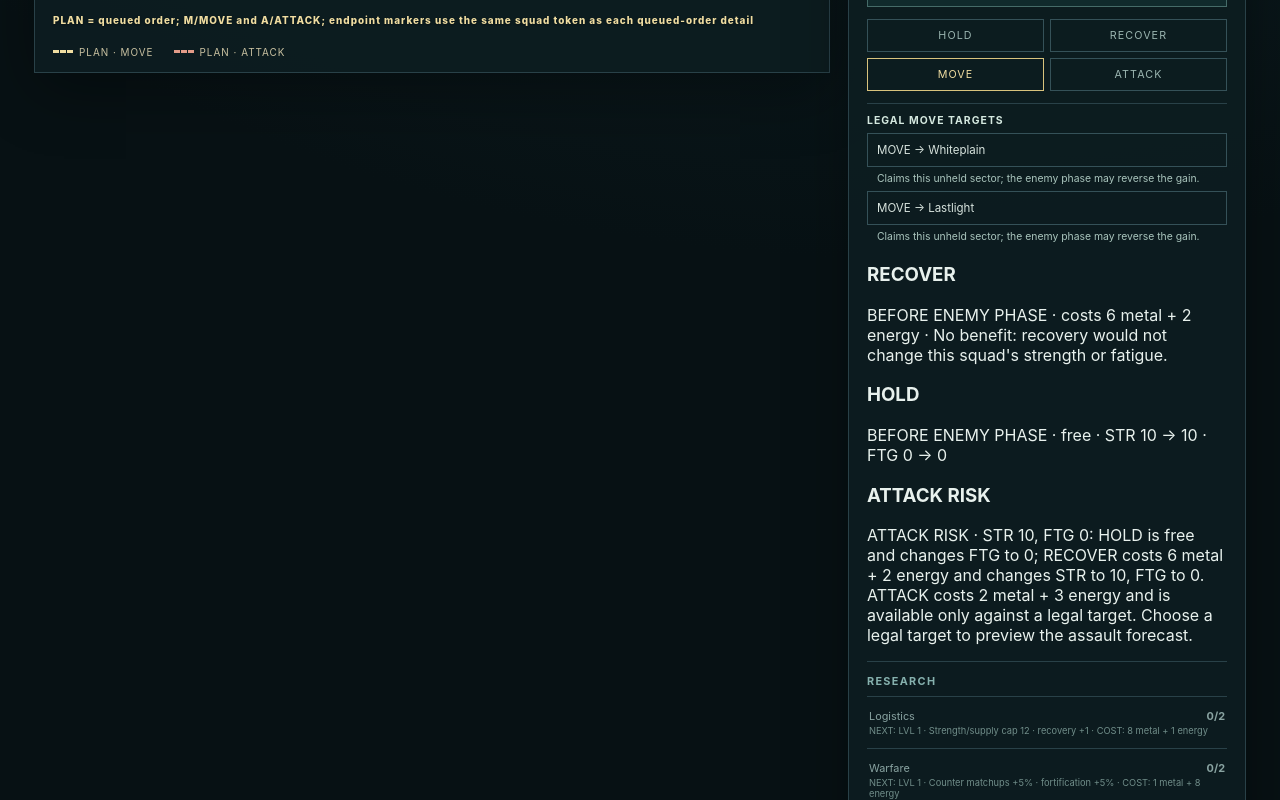
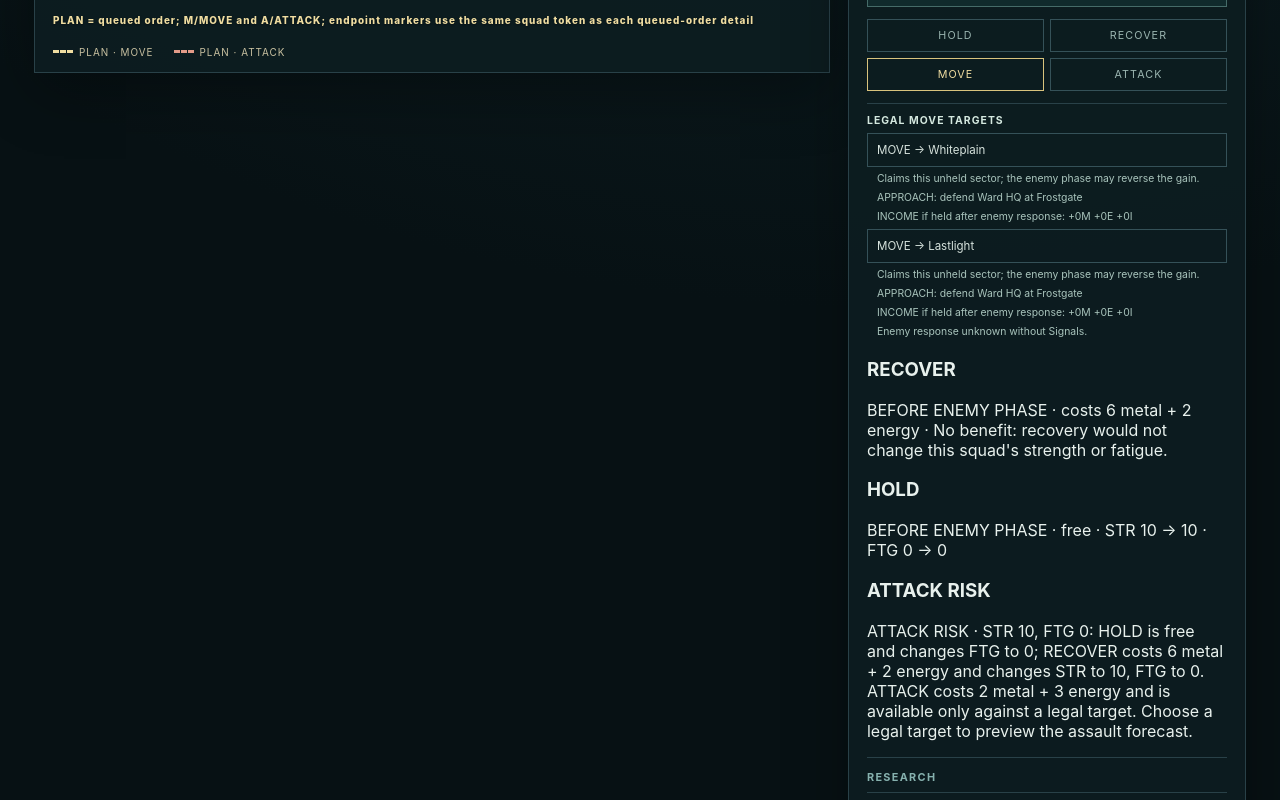
Before and after one commit to mostly-controlled/rimeward, a React (Vite) app: page / in a window 1280 px wide. Shown: the part 1460-2260 px from the top of the page. Built offline with nearby package versions, Linux system fonts and the light colour scheme.

Commit message:
feat: show public target consequences

```diff
--- a/src/ui/App.tsx
+++ b/src/ui/App.tsx
@@ -94,6 +94,62 @@ const inferReportPhase = (report: BattleReport, seed: number): ReportEntry["phas
 };
 const squadLabel = (squad: { class: string; id: string }) =>
   `${squad.class} ${squad.id.replace(/^squad-/, "#")}`;
+const objectiveContext = (state: GameState, target: SectorId): string | null => {
+  const destination = state.sectors.find((sector) => sector.id === target);
+  if (!destination) return null;
+  const relay = state.objectives.find((objective) => objective.sector === target);
+  if (relay) {
+    return `OBJECTIVE: ${relay.controlled ? "secured" : "secure"} relay at ${destination.name}`;
+  }
+  if (target === state.hq.enemy) return `OBJECTIVE: capture enemy HQ at ${destination.name}`;
+  if (target === state.hq.player) return `HQ: defend Ward HQ at ${destination.name}`;
+
+  const adjacentRelay = state.objectives.find(
+    (objective) => !objective.controlled && destination.links.includes(objective.sector),
+  );
+  if (adjacentRelay) {
+    const relayName = state.sectors.find((sector) => sector.id === adjacentRelay.sector)?.name ?? adjacentRelay.sector;
+    return `APPROACH: secure relay at ${relayName}`;
+  }
+  if (state.hq.enemy !== target && destination.links.includes(state.hq.enemy)) {
+    const hqName = state.sectors.find((sector) => sector.id === state.hq.enemy)?.name ?? state.hq.enemy;
+    return `APPROACH: enemy HQ at ${hqName}`;
+  }
+  if (state.hq.player !== target && destination.links.includes(state.hq.player)) {
+    const hqName = state.sectors.find((sector) => sector.id === state.hq.player)?.name ?? state.hq.player;
+    return `APPROACH: defend Ward HQ at ${hqName}`;
+  }
+  return null;
+};
+const incomeContext = (state: GameState, target: SectorId): string => {
+  const currentIncome = calculateIncome(state);
+  const currentConnected = new Set(connectedOwnedSectors(state).map((sector) => sector.id));
+  const destination = state.sectors.find((sector) => sector.id === target);
+  if (!destination || destination.owner === "player") {
+    return "INCOME if held after enemy response: +0M +0E +0I · already owned; no new capture gain";
+  }
+  const projected = {
+    ...state,
+    sectors: state.sectors.map((sector) =>
+      sector.id === target ? { ...sector, owner: "player" as const } : sector,
+    ),
+  };
+  const projectedIncome = calculateIncome(projected);
+  const projectedConnected = new Set(connectedOwnedSectors(projected).map((sector) => sector.id));
+  const delta = {
+    metal: projectedIncome.metal - currentIncome.metal,
+    energy: projectedIncome.energy - currentIncome.energy,
+    intelligence: projectedIncome.intelligence - currentIncome.intelligence,
+  };
+  if (!projectedConnected.has(target)) {
+    return "INCOME if held after enemy response: +0M +0E +0I · unconnected";
+  }
+  const reconnected = [...projectedConnected].filter((id) => id !== target && !currentConnected.has(id));
+  const reconnection = reconnected.length
+    ? ` · reconnects ${reconnected.length} owned ${reconnected.length === 1 ? "sector" : "sectors"}`
+    : "";
+  return `INCOME if held after enemy response: ${delta.metal >= 0 ? "+" : ""}${delta.metal}M ${delta.energy >= 0 ? "+" : ""}${delta.energy}E ${delta.intelligence >= 0 ? "+" : ""}${delta.intelligence}I${reconnection}`;
+};
 const pos: Record<string, [number, number]> = {
   "sector-0": [95, 170],
   "sector-1": [180, 95],
@@ -1173,7 +1229,22 @@ export function App({ initialGame }: { initialGame?: GameState } = {}) {
                 {(selectedAction === "move" || selectedAction === "attack") && (
                   <div className="legal-targets" aria-label={`Legal ${selectedAction} targets`}>
                     <h3>LEGAL {selectedAction.toUpperCase()} TARGETS</h3>
-                    {legalTargets.length ? legalTargets.map((target) => <span className="target-choice" key={target.id}><button disabled={game.terminal !== "active"} onClick={() => setOrder(selectedAction, target.id)} onKeyDown={(event) => { if (event.key === "Enter" || event.key === " ") { event.preventDefault(); setOrder(selectedAction, target.id); } }}>{selectedAction.toUpperCase()} → {target.name}</button><span className="target-consequence">{selectedAction === "move" ? "Claims this unheld sector; the enemy phase may reverse the gain." : "Contests this sector; combat outcome and losses resolve after orders."}</span>{(selectedAction === "move" || selectedAction === "attack") && scoutedWarning(target.id)}{selectedAction === "attack" && canFreeAdvanceTo(target.id) && <><button className="free-advance" aria-label={`Replace attack with free advance to ${target.name}`} disabled={game.terminal !== "active"} onClick={() => setOrder("move", target.id)}>FREE ADVANCE · 0M + 0E</button><span className="target-consequence">Trade ATTACK for free relocation and no combat this turn.</span></>}</span>) : <p className="muted">No legal targets in reach.</p>}
+                    {legalTargets.length ? legalTargets.map((target) => <span className="target-choice" key={target.id}>
+                      <button disabled={game.terminal !== "active"} onClick={() => setOrder(selectedAction, target.id)} onKeyDown={(event) => { if (event.key === "Enter" || event.key === " ") { event.preventDefault(); setOrder(selectedAction, target.id); } }}>{selectedAction.toUpperCase()} → {target.name}</button>
+                      {selectedAction === "move" ? <>
+                        <span className="target-consequence">Claims this unheld sector; the enemy phase may reverse the gain.</span>
+                        {objectiveContext(game, target.id) && <span className="target-consequence">{objectiveContext(game, target.id)}</span>}
+                        <span className="target-consequence">{incomeContext(game, target.id)}</span>
+                      </> : <span className="target-consequence">Contests this sector; combat outcome and losses resolve after orders.</span>}
+                      {(selectedAction === "move" || selectedAction === "attack") && scoutedWarning(target.id)}
+                      {selectedAction === "attack" && canFreeAdvanceTo(target.id) && <>
+                        <button className="free-advance" aria-label={`Replace attack with free advance to ${target.name}`} disabled={game.terminal !== "active"} onClick={() => setOrder("move", target.id)}>FREE ADVANCE · 0M + 0E</button>
+                        <span className="target-consequence">Trade ATTACK for free relocation and no combat this turn.</span>
+                        {objectiveContext(game, target.id) && <span className="target-consequence">{objectiveContext(game, target.id)}</span>}
+                        <span className="target-consequence">{incomeContext(game, target.id)}</span>
+                      </>}
+                    </span>) : <p className="muted">No legal targets in reach.</p>}
+                    {game.researchLevels.Signals === 0 && legalTargets.length > 0 && <p className="target-consequence">Enemy response unknown without Signals.</p>}
                     {selectedAction === "attack" && legalMoveTargets.length > 0 && <p className="muted">FREE ADVANCE replaces only this squad's ATTACK with MOVE. It relocates without dislodging defenders; the enemy phase still follows. ATTACK remains available for its normal combat resolution, including against an empty or neutral sector.</p>}
                   </div>
                 )}
@@ -1292,7 +1363,11 @@ export function App({ initialGame }: { initialGame?: GameState } = {}) {
                               <li className="queued-order" key={order.squadId}>
                                 {label}{" "}
                                 {order.type === "move" && scoutedWarning(order.target)}{" "}
-                                {order.type === "attack" && canFreeAdvanceFor(order.squadId, order.target) && <button className="free-advance" aria-label={`Replace queued attack with free advance to ${sectorName(order.target)}`} onClick={() => setOrder("move", order.target, order.squadId)}>FREE ADVANCE · 0M + 0E</button>}{" "}
+                                {order.type === "attack" && canFreeAdvanceFor(order.squadId, order.target) && <>
+                                  <button className="free-advance" aria-label={`Replace queued attack with free advance to ${sectorName(order.target)}`} onClick={() => setOrder("move", order.target, order.squadId)}>FREE ADVANCE · 0M + 0E</button>
+                                  {objectiveContext(game, order.target!) && <span className="target-consequence">{objectiveContext(game, order.target!)}</span>}
+                                  <span className="target-consequence">{incomeContext(game, order.target!)}</span>
+                                </>}{" "}
                                 <button
                                   aria-label={`Cancel ${label}`}
                                   onClick={() => cancelOrder(order.squadId)}
```
Also changed, not shown: 1 other file (tests, documents, lock files or other folders).
